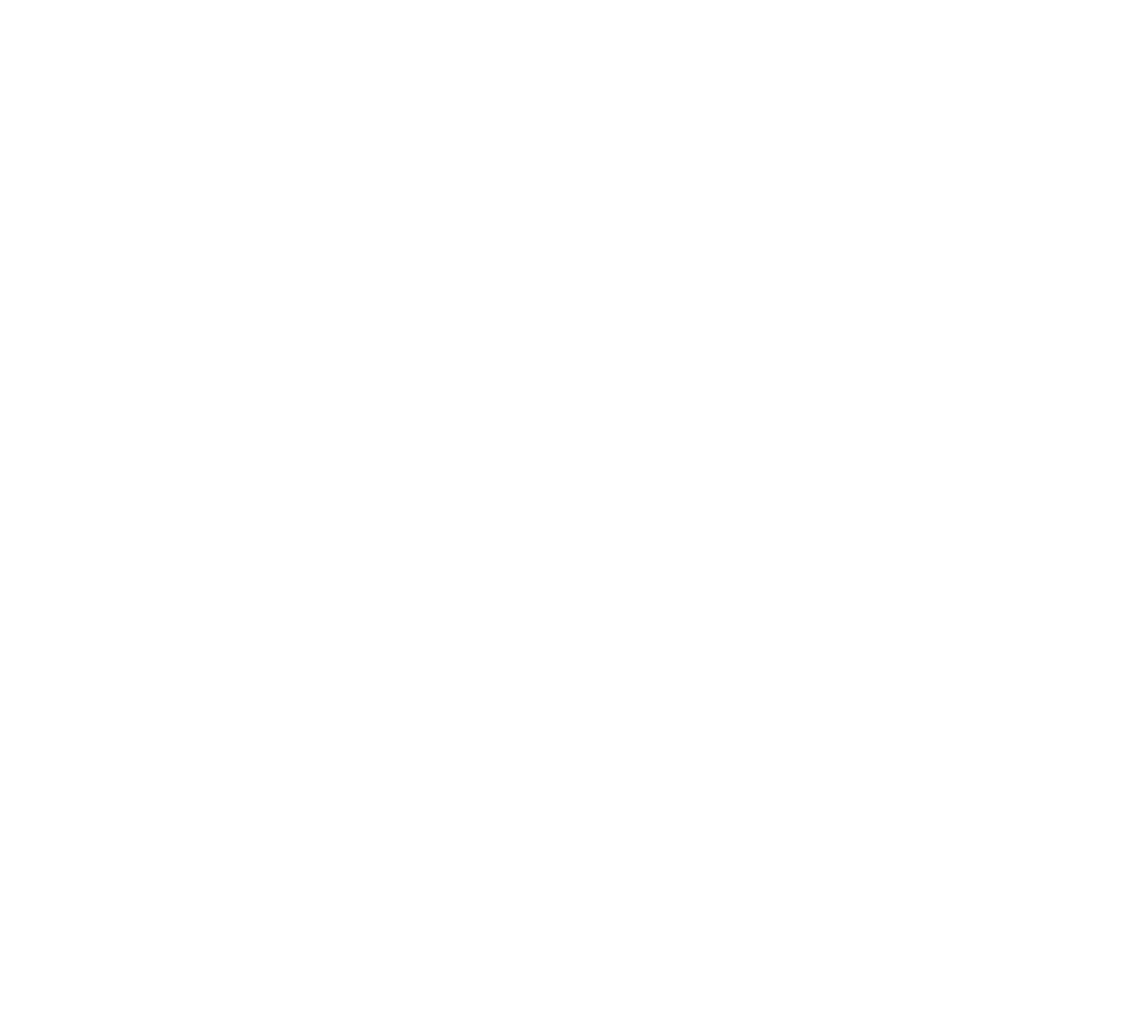
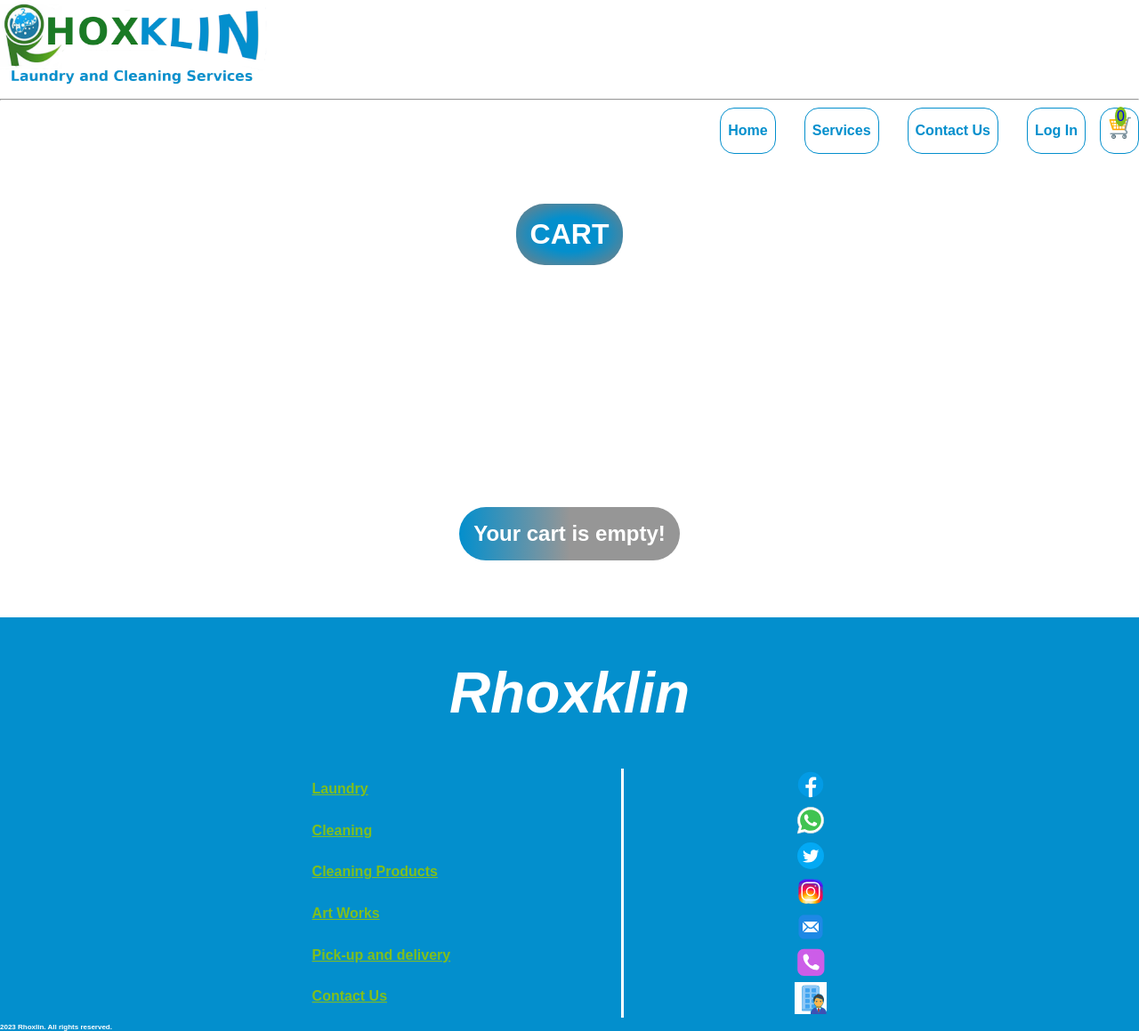
Before and after one commit to emmanuelizam/rhoxklin, a React (Create React App) app: page /cart in a window 1280 px wide. Before the commit this address had no page. Shown: the whole page at 89% size. Before the commit the page ends 800 px from the top, so only its background shows below. Built offline with nearby package versions, Linux system fonts and the light colour scheme.

Commit message:
removed rhoxklin/

```diff
--- a/src/App.js
+++ b/src/App.js
@@ -19,43 +19,31 @@
     <UserProvider>
       <Router>
         <Routes>
-          <Route path="/rhoxklin/" element={<HomePage></HomePage>} />
-          <Route
-            path="/rhoxklin/laundry"
-            element={<LaundryPage></LaundryPage>}
-          />
-          <Route
-            path="/rhoxklin/cleaning"
-            element={<CleaningPage></CleaningPage>}
-          />
+          <Route path="/" element={<HomePage></HomePage>} />
+          <Route path="/laundry" element={<LaundryPage></LaundryPage>} />
+          <Route path="/cleaning" element={<CleaningPage></CleaningPage>} />
 
           <Route
-            path="/rhoxklin/cleaningproductscategories"
+            path="/cleaningproductscategories"
             element={
               <CleaningProductsCategoriesPage></CleaningProductsCategoriesPage>
             }
           />
           <Route
-            path="/rhoxklin/cleaningmachines"
+            path="/cleaningmachines"
             element={<CleaningMachinesPage></CleaningMachinesPage>}
           />
-          <Route path="/rhoxklin/artworks" element={<h1>Coming Soon!</h1>} />
+          <Route path="/artworks" element={<h1>Coming Soon!</h1>} />
+          <Route path="/pickupanddelivery" element={<h1>Coming Soon!</h1>} />
+          <Route path="/cart" element={<CartPage></CartPage>} />
+          <Route path="/login" element={<LoginPage></LoginPage>} />
           <Route
-            path="/rhoxklin/pickupanddelivery"
-            element={<h1>Coming Soon!</h1>}
-          />
-          <Route path="/rhoxklin/cart" element={<CartPage></CartPage>} />
-          <Route path="/rhoxklin/login" element={<LoginPage></LoginPage>} />
-          <Route
-            path="/rhoxklin/createaccount"
+            path="/createaccount"
             element={<CreateAccountPage></CreateAccountPage>}
           />
+          <Route path="/myaccount" element={<MyAccountPage></MyAccountPage>} />
           <Route
-            path="/rhoxklin/myaccount"
-            element={<MyAccountPage></MyAccountPage>}
-          />
-          <Route
-            path="/rhoxklin/contactus"
+            path="/contactus"
             element={<ContactUsPage></ContactUsPage>}
           ></Route>
         </Routes>
--- a/src/components/CleaningServices/index.js
+++ b/src/components/CleaningServices/index.js
@@ -48,7 +48,7 @@
           </NameStyle1>
         </Service>
       </Content>
-      <ContactUsButton href="/rhoxklin/contactus">
+      <ContactUsButton href="/contactus">
         <h2>CONTACT US</h2>
       </ContactUsButton>
     </Wrapper>
--- a/src/components/CreateAccount/index.js
+++ b/src/components/CreateAccount/index.js
@@ -87,7 +87,7 @@
             id="login"
             value="Create Account"
           ></input>
-          <a href="/rhoxklin/login">Already have an account? Login instead.</a>
+          <a href="/login">Already have an account? Login instead.</a>
         </form>
       </Content>
       <ContactUsButton href="./contactus">
--- a/src/components/Footer/index.js
+++ b/src/components/Footer/index.js
@@ -31,24 +31,22 @@
         <ServicesContacts>
           <Services>
             <h2>
-              <a href="/rhoxklin/laundry">Laundry</a>
+              <a href="/laundry">Laundry</a>
             </h2>
             <h2>
-              <a href="/rhoxklin/cleaning">Cleaning</a>
+              <a href="/cleaning">Cleaning</a>
             </h2>
             <h2>
-              <a href="/rhoxklin/cleaningproductscategories">
-                Cleaning Products
-              </a>
+              <a href="/cleaningproductscategories">Cleaning Products</a>
             </h2>
             <h2>
-              <a href="/rhoxklin/artworks">Art Works</a>
+              <a href="/artworks">Art Works</a>
             </h2>
             <h2>
-              <a href="/rhoxklin/pickupanddelivery">Pick-up and delivery</a>
+              <a href="/pickupanddelivery">Pick-up and delivery</a>
             </h2>
             <h2>
-              <a href="/rhoxklin/contactus">Contact Us</a>
+              <a href="/contactus">Contact Us</a>
             </h2>
           </Services>
           <Bar />
@@ -78,7 +76,7 @@
               <img src={Twitter} alt="Twitter" />
             </a>
             <a
-              href="https://www.instagram.com/rhoxklin/"
+              href="https://www.instagram.com/rhoxklin"
               title="Instagram"
               target="_blank"
               rel="noreferrer"
--- a/src/components/Header/index.js
+++ b/src/components/Header/index.js
@@ -38,19 +38,19 @@
         <LogoImg src={logo} alt="Logo"></LogoImg>
         <Bar></Bar>
         <NavigationContent>
-          <Home href="/rhoxklin/">
+          <Home href="/">
             <h3>Home</h3>
           </Home>
-          <Services href="/rhoxklin/#services">
+          <Services href="/#services">
             <h3>Services</h3>
           </Services>
-          <ContactUsHeader href="/rhoxklin/contactus">
+          <ContactUsHeader href="/contactus">
             <h3>Contact Us</h3>
           </ContactUsHeader>
-          <SignIn href="/rhoxklin/login">
+          <SignIn href="/login">
             <h3>Log In</h3>
           </SignIn>
-          <Cart cart={cart} href="/rhoxklin/cart">
+          <Cart cart={cart} href="/cart">
             <img src={cart} alt="cart"></img>
             <span>{localCartLength}</span>
           </Cart>
--- a/src/components/Login/index.js
+++ b/src/components/Login/index.js
@@ -28,7 +28,7 @@
         sessionStorage.setItem("token", data.token);
         sessionStorage.setItem("id", data.user.id);
         setstate(data);
-        navigate("/rhoxklin/myaccount");
+        navigate("/myaccount");
       } else {
         return <h1>Something went wrong</h1>;
       }
@@ -80,14 +80,14 @@
             onChange={handleChange}
             value={loginDetails.password}
           ></input>
-          <a href="/rhoxklin/contactus" id="forgotPassword">
+          <a href="/contactus" id="forgotPassword">
             forgot password?
           </a>
           <br />
           <br />
 
           <input type="submit" name="login" id="login" value="Login"></input>
-          <a href="/rhoxklin/contactus">"Don't have an account?"</a>
+          <a href="/contactus">"Don't have an account?"</a>
         </form>
       </Content>
       <ContactUsButton href="./contactus">
--- a/src/components/MyAccount/index.js
+++ b/src/components/MyAccount/index.js
@@ -497,10 +497,10 @@
               );
             }
           } else {
-            navigate("/rhoxklin/login");
+            navigate("/login");
           }
         } else {
-          navigate("/rhoxklin/login");
+          navigate("/login");
         }
       } catch (error) {
         setError(error);
--- a/src/components/Services/index.js
+++ b/src/components/Services/index.js
@@ -22,7 +22,7 @@
       </Title>
       <Content>
         <Laundry>
-          <a href="/rhoxklin/laundry">
+          <a href="/laundry">
             <img src={laundry} alt="laundry"></img>
             <div>
               <h3>Laundry</h3>
@@ -31,7 +31,7 @@
         </Laundry>
 
         <Cleaning>
-          <a href="/rhoxklin/cleaning">
+          <a href="/cleaning">
             <div>
               <h3>Cleaning</h3>
             </div>
@@ -39,7 +39,7 @@
           </a>
         </Cleaning>
         <CleaningProducts>
-          <a href="/rhoxklin/cleaningproductscategories">
+          <a href="/cleaningproductscategories">
             <img src={cleaningProducts} alt="cleaning products"></img>
             <div>
               <h3>Cleaning Products</h3>
@@ -47,7 +47,7 @@
           </a>
         </CleaningProducts>
         <ArtWorks>
-          <a href="/rhoxklin/artworks">
+          <a href="/artworks">
             <div>
               <h3>Art Works</h3>
             </div>
@@ -55,7 +55,7 @@
           </a>
         </ArtWorks>
         <PickUpAndDelivery>
-          <a href="/rhoxklin/pickupanddelivery">
+          <a href="/pickupanddelivery">
             <img src={laundry} alt="pick up and delivery"></img>
             <div>
               <h3>Pick-Up and Delivery</h3>
@@ -63,7 +63,7 @@
           </a>
         </PickUpAndDelivery>
       </Content>
-      <ContactUsButton href="/rhoxklin/contactus">
+      <ContactUsButton href="/contactus">
         <h2>Contact Us Now</h2>
       </ContactUsButton>
     </Wrapper>
```
Also changed, not shown: 1 other file (tests, documents, lock files or other folders).
